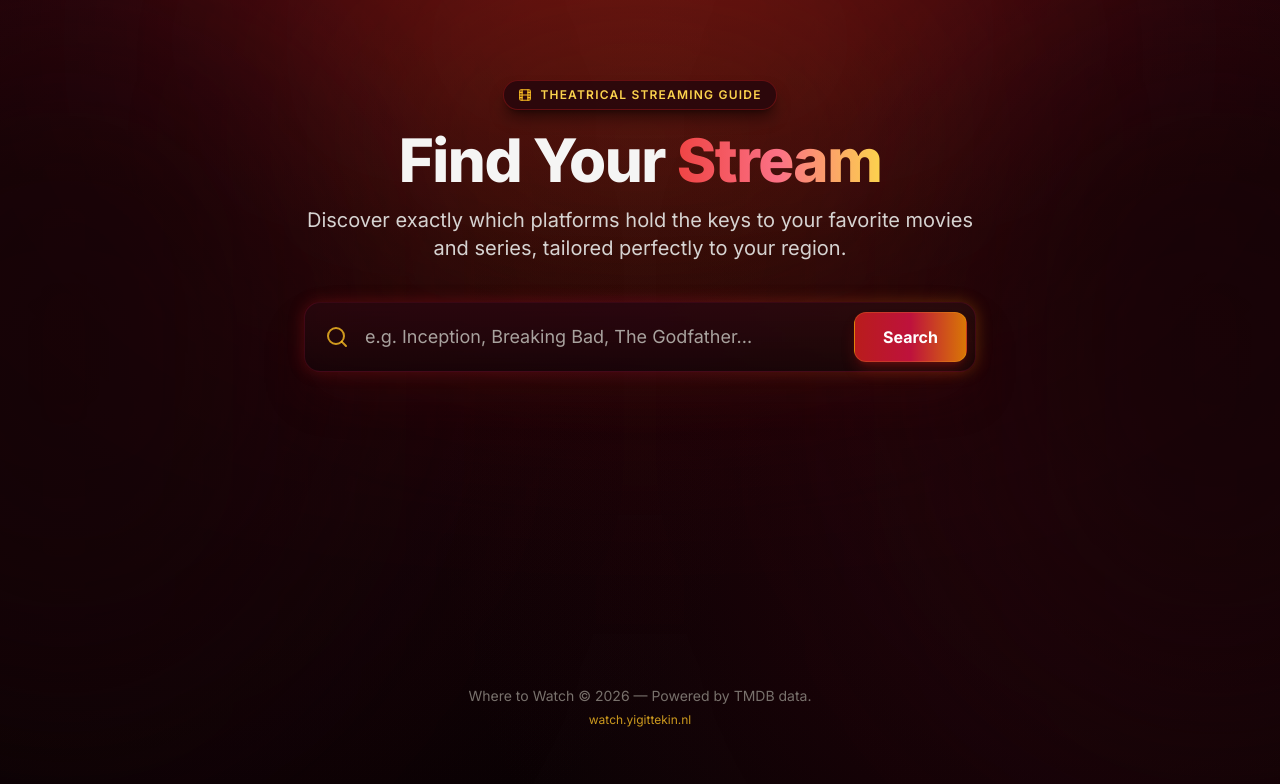
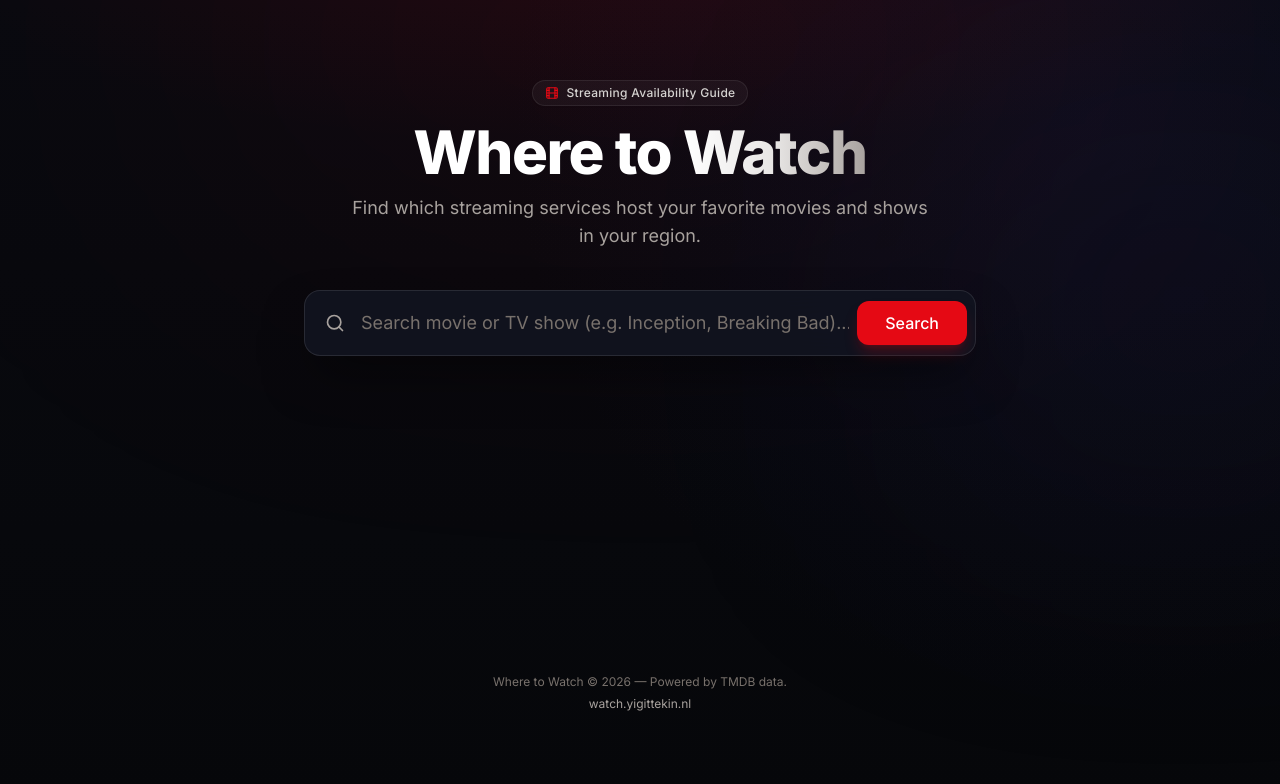
Before and after one commit to yigittekin35/where-to-watch, a Next.js app: page / in a window 1280 px wide. Shown: the top 784 px of the page. Built offline with nearby package versions, Linux system fonts and the light colour scheme.

Commit message:
style: sleek modern cinema dark UI inspired by JustWatch and Letterboxd

```diff
--- a/src/app/globals.css
+++ b/src/app/globals.css
@@ -4,32 +4,23 @@
 
 @layer base {
   body {
-    @apply bg-background text-stone-100 min-h-screen selection:bg-primary selection:text-white;
-    /* Theatrical curtain stage backdrop with dramatic top spotlight */
-    background-color: #0a0204;
+    @apply bg-background text-stone-100 min-h-screen selection:bg-cinema-red selection:text-white antialiased;
+    /* Subtle cinematic dark background with refined ambient depth */
+    background-color: #090a10;
     background-image:
-      radial-gradient(ellipse 90% 45% at 50% -5%, rgba(185, 28, 28, 0.38) 0%, rgba(112, 12, 32, 0.18) 50%, transparent 80%),
-      radial-gradient(circle at 15% 40%, rgba(63, 8, 20, 0.35) 0%, transparent 50%),
-      radial-gradient(circle at 85% 60%, rgba(112, 12, 32, 0.25) 0%, transparent 55%),
-      linear-gradient(180deg, #120306 0%, #0a0204 100%);
+      radial-gradient(ellipse 90% 40% at 50% -5%, rgba(229, 9, 20, 0.08) 0%, transparent 60%),
+      radial-gradient(circle at 85% 15%, rgba(30, 27, 75, 0.2) 0%, transparent 45%),
+      linear-gradient(180deg, #090a10 0%, #06070a 100%);
     background-attachment: fixed;
   }
 }
 
 @layer utilities {
-  .glass-panel {
-    @apply bg-surface/75 backdrop-blur-xl border border-red-950/60 shadow-2xl shadow-black/80;
+  .cinema-card {
+    @apply bg-[#11141f]/90 backdrop-blur-xl border border-white/[0.08] shadow-2xl shadow-black/70 hover:border-white/[0.16] transition-all duration-300;
   }
 
-  .glass-panel-curtain {
-    @apply bg-gradient-to-b from-[#22060d]/85 to-[#130407]/90 backdrop-blur-xl border border-rose-900/30 shadow-2xl shadow-red-950/40;
-  }
-
-  .curtain-glow {
-    box-shadow: 0 0 35px -5px rgba(185, 28, 28, 0.35);
-  }
-
-  .gold-glow {
-    box-shadow: 0 0 25px -4px rgba(245, 158, 11, 0.3);
+  .cinema-input-wrapper {
+    @apply bg-[#11141f]/95 backdrop-blur-xl border border-white/[0.1] shadow-2xl shadow-black/50 focus-within:border-cinema-red/50 focus-within:ring-2 focus-within:ring-cinema-red/20 transition-all duration-300;
   }
 }
--- a/src/app/page.tsx
+++ b/src/app/page.tsx
@@ -43,68 +43,60 @@ export default function Home() {
   };
 
   return (
-    <main className="min-h-screen flex flex-col items-center pt-20 pb-12 px-4 relative overflow-x-hidden">
-      {/* Background decorations - Theater Curtain Velvet & Stage Spotlight Glow */}
+    <main className="min-h-screen flex flex-col items-center pt-20 pb-16 px-4 relative overflow-x-hidden">
+      {/* Background Subtle Ambient Lighting */}
       <div className="fixed inset-0 overflow-hidden pointer-events-none -z-10">
-        {/* Overhead Stage Spotlight */}
-        <div className="absolute top-[-20%] left-1/2 -translate-x-1/2 w-[80%] h-[50%] bg-primary/25 blur-[160px] rounded-full" />
-        {/* Warm Stage Gold Glow */}
-        <div className="absolute top-[2%] left-1/2 -translate-x-1/2 w-[45%] h-[30%] bg-secondary/15 blur-[130px] rounded-full" />
-        {/* Deep Velvet Drapery Shadows */}
-        <div className="absolute top-0 left-[-15%] w-[40%] h-[90%] bg-curtain-900/70 blur-[130px] rounded-full" />
-        <div className="absolute top-0 right-[-15%] w-[40%] h-[90%] bg-curtain-900/70 blur-[130px] rounded-full" />
+        <div className="absolute top-[-15%] left-1/2 -translate-x-1/2 w-[70%] h-[40%] bg-cinema-red/[0.07] blur-[160px] rounded-full" />
+        <div className="absolute top-[20%] right-[-10%] w-[35%] h-[35%] bg-indigo-950/20 blur-[140px] rounded-full" />
       </div>
 
       {/* Header */}
       <div className="text-center mb-10 relative z-10 max-w-2xl mx-auto">
-        <div className="inline-flex items-center gap-2 px-3.5 py-1.5 rounded-full bg-curtain-800/80 border border-primary/40 text-amber-300 text-xs font-semibold tracking-widest uppercase mb-5 shadow-lg shadow-black/50">
-          <Film className="w-3.5 h-3.5 text-amber-400" />
-          <span>Theatrical Streaming Guide</span>
+        <div className="inline-flex items-center gap-2 px-3 py-1 rounded-full bg-white/[0.04] border border-white/[0.08] text-stone-300 text-xs font-medium tracking-wide mb-4 shadow-sm">
+          <Film className="w-3.5 h-3.5 text-cinema-red" />
+          <span>Streaming Availability Guide</span>
         </div>
-        <h1 className="text-5xl md:text-6xl font-extrabold mb-4 tracking-tight text-stone-100">
-          Find Your <span className="text-transparent bg-clip-text bg-gradient-to-r from-red-500 via-rose-400 to-amber-300">Stream</span>
+        <h1 className="text-4xl md:text-6xl font-extrabold mb-3 tracking-tight text-white">
+          Where to <span className="text-transparent bg-clip-text bg-gradient-to-r from-white via-stone-200 to-stone-400">Watch</span>
         </h1>
-        <p className="text-stone-300 text-lg md:text-xl leading-relaxed">
-          Discover exactly which platforms hold the keys to your favorite movies and series, tailored perfectly to your region.
+        <p className="text-stone-400 text-base md:text-lg max-w-xl mx-auto leading-relaxed">
+          Find which streaming services host your favorite movies and shows in your region.
         </p>
       </div>
 
       {/* Search Bar */}
-      <form onSubmit={handleSearch} className="w-full max-w-2xl relative z-10 mb-14 px-2 md:px-0">
-        <div className="relative group">
-          <div className="absolute inset-0 bg-gradient-to-r from-primary via-rose-700 to-secondary rounded-2xl blur opacity-35 group-hover:opacity-60 transition duration-500"></div>
-          <div className="relative glass-panel-curtain rounded-2xl flex items-center p-1.5 md:p-2 focus-within:ring-2 focus-within:ring-secondary/60 transition-all border border-rose-900/50">
-            <Search className="w-5 h-5 md:w-6 md:h-6 text-amber-400/80 ml-2 md:ml-3 mr-1 md:mr-2 shrink-0" />
+      <form onSubmit={handleSearch} className="w-full max-w-2xl relative z-10 mb-12 px-2 md:px-0">
+        <div className="cinema-input-wrapper rounded-2xl flex items-center p-1.5 md:p-2">
+          <Search className="w-5 h-5 text-stone-400 ml-2 md:ml-3 mr-1 md:mr-2 shrink-0" />
           <input
             type="text"
             value={query}
             onChange={(e) => setQuery(e.target.value)}
-              placeholder="e.g. Inception, Breaking Bad, The Godfather..."
-              className="flex-1 min-w-0 bg-transparent border-none outline-none text-base md:text-lg px-2 py-2 md:py-3 text-stone-100 placeholder:text-stone-400"
+            placeholder="Search movie or TV show (e.g. Inception, Breaking Bad)..."
+            className="flex-1 min-w-0 bg-transparent border-none outline-none text-base md:text-lg px-2 py-2 md:py-2.5 text-white placeholder:text-stone-500"
           />
           <button
             type="submit"
             disabled={loading}
-              className="bg-gradient-to-r from-primary via-rose-700 to-secondary hover:from-primary-light hover:to-gold-light text-white px-5 md:px-7 py-2.5 md:py-3 rounded-xl font-bold transition-all shadow-lg shadow-primary/30 disabled:opacity-60 disabled:cursor-not-allowed flex items-center gap-2 shrink-0 text-sm md:text-base border border-amber-400/20"
+            className="bg-cinema-red hover:bg-rose-600 text-white px-5 md:px-7 py-2.5 md:py-2.5 rounded-xl font-medium transition-all shadow-lg shadow-cinema-red/25 disabled:opacity-50 disabled:cursor-not-allowed flex items-center gap-2 shrink-0 text-sm md:text-base"
           >
             {loading ? <Loader2 className="w-4 h-4 md:w-5 md:h-5 animate-spin" /> : 'Search'}
           </button>
-          </div>
         </div>
       </form>
 
       {/* Error Message */}
       {error && (
-        <div className="glass-panel-curtain text-rose-300 px-6 py-4 rounded-xl mb-8 relative z-10 border border-rose-700/40 bg-curtain-900/80 shadow-xl max-w-xl text-center">
+        <div className="bg-red-500/10 border border-red-500/20 text-red-400 px-6 py-3.5 rounded-xl mb-8 relative z-10 max-w-xl text-center text-sm">
           {error}
         </div>
       )}
 
       {/* Results */}
       {results.length > 0 && (
-        <div className="w-full max-w-4xl flex flex-col gap-8 relative z-10">
+        <div className="w-full max-w-4xl flex flex-col gap-6 relative z-10">
           {results.map((result, index) => (
-            <div key={`${result.id}-${result.type}`} className="w-full glass-panel-curtain rounded-3xl overflow-hidden relative border border-rose-900/40 hover:border-secondary/40 transition-all duration-300 shadow-2xl shadow-black/80 animate-in fade-in slide-in-from-bottom-4 duration-700" style={{ animationDelay: `${index * 150}ms`, animationFillMode: 'both' }}>
+            <div key={`${result.id}-${result.type}`} className="w-full cinema-card rounded-2xl overflow-hidden relative animate-in fade-in slide-in-from-bottom-3 duration-500" style={{ animationDelay: `${index * 100}ms`, animationFillMode: 'both' }}>
               <div className="flex flex-col md:flex-row">
                 {/* Poster */}
                 {result.poster_path ? (
@@ -112,29 +104,28 @@ export default function Home() {
                     <img
                       src={result.poster_path}
                       alt={result.title}
-                      className="w-full aspect-[2/3] object-cover object-center rounded-t-3xl md:rounded-l-3xl md:rounded-tr-none"
+                      className="w-full aspect-[2/3] object-cover object-center rounded-t-2xl md:rounded-l-2xl md:rounded-tr-none"
                     />
-                    <div className="absolute inset-0 bg-gradient-to-t from-[#140407] to-transparent md:hidden rounded-t-3xl" />
-                    <div className="absolute inset-0 bg-gradient-to-r from-transparent to-[#140407]/90 hidden md:block rounded-l-3xl pointer-events-none" />
+                    <div className="absolute inset-0 bg-gradient-to-t from-[#11141f] to-transparent md:hidden rounded-t-2xl" />
                   </div>
                 ) : (
-                  <div className="md:w-1/3 aspect-[2/3] bg-curtain-900 flex items-center justify-center shrink-0 border-r border-rose-950">
-                    {result.type === 'movie' ? <Film className="w-16 h-16 text-rose-800" /> : <Tv className="w-16 h-16 text-rose-800" />}
+                  <div className="md:w-1/3 aspect-[2/3] bg-surface flex items-center justify-center shrink-0 border-r border-white/[0.06]">
+                    {result.type === 'movie' ? <Film className="w-14 h-14 text-stone-600" /> : <Tv className="w-14 h-14 text-stone-600" />}
                   </div>
                 )}
 
                 {/* Content */}
-                <div className="md:w-2/3 p-8 flex flex-col w-full">
-                  <div className="flex items-start justify-between gap-4 mb-4">
+                <div className="md:w-2/3 p-6 md:p-8 flex flex-col w-full">
+                  <div className="flex items-start justify-between gap-4 mb-3">
                     <div>
-                      <h2 className="text-2xl md:text-3xl font-bold mb-2 text-stone-100">{result.title}</h2>
-                      <div className="flex items-center gap-3 text-stone-400 text-sm font-medium flex-wrap">
+                      <h2 className="text-2xl md:text-3xl font-bold text-white mb-2">{result.title}</h2>
+                      <div className="flex items-center gap-2.5 text-stone-400 text-sm font-medium flex-wrap">
                         {result.release_date && <span>{result.release_date.substring(0, 4)}</span>}
-                        <span className="flex items-center gap-1.5 bg-curtain-950/80 px-2.5 py-1 rounded-md border border-secondary/30">
-                          <Star className="w-4 h-4 text-amber-400 fill-amber-400" />
-                          <span className="text-amber-300 font-bold">{result.rating ? result.rating.toFixed(1) : 'N/A'}</span>
+                        <span className="flex items-center gap-1 bg-yellow-500/10 px-2 py-0.5 rounded-md border border-yellow-500/20 text-yellow-400 text-xs font-semibold">
+                          <Star className="w-3.5 h-3.5 fill-yellow-400" />
+                          <span>{result.rating ? result.rating.toFixed(1) : 'N/A'}</span>
                         </span>
-                        <span className="uppercase text-xs tracking-wider bg-curtain-800/90 text-rose-200 border border-primary/40 px-2.5 py-1 rounded-md font-bold">
+                        <span className="uppercase text-xs tracking-wider bg-white/[0.06] text-stone-300 border border-white/[0.08] px-2.5 py-0.5 rounded-md font-medium">
                           {result.type === 'movie' ? 'Movie' : 'TV Show'}
                         </span>
                       </div>
@@ -142,7 +133,7 @@ export default function Home() {
                   </div>
 
                   <div className="mb-6">
-                    <p className="text-stone-300 leading-relaxed text-sm md:text-base transition-all duration-300">
+                    <p className="text-stone-300 leading-relaxed text-sm md:text-base">
                       {result.overview
                         ? (result.overview.length > 250 && !expandedIds.has(`${result.id}-${result.type}`)
                             ? `${result.overview.substring(0, 250)}...`
@@ -152,7 +143,7 @@ export default function Home() {
                     {result.overview && result.overview.length > 250 && (
                       <button
                         onClick={() => toggleExpand(`${result.id}-${result.type}`)}
-                        className="text-amber-400 hover:text-amber-300 text-sm font-medium mt-1 focus:outline-none transition-colors"
+                        className="text-stone-400 hover:text-white text-xs font-medium mt-1.5 focus:outline-none transition-colors underline"
                       >
                         {expandedIds.has(`${result.id}-${result.type}`) ? 'Read less' : 'Read more'}
                       </button>
@@ -160,25 +151,25 @@ export default function Home() {
                   </div>
 
                   {/* Streaming Platforms */}
-                  <div className="mt-auto pt-4 border-t border-rose-950">
-                    <div className="flex items-center gap-2 mb-4">
-                      <MonitorPlay className="w-5 h-5 text-amber-400" />
-                      <h3 className="text-lg font-semibold text-stone-100">Available on <span className="text-amber-400/80 text-sm font-normal">({result.region})</span></h3>
+                  <div className="mt-auto pt-4 border-t border-white/[0.08]">
+                    <div className="flex items-center gap-2 mb-3.5">
+                      <MonitorPlay className="w-4 h-4 text-cinema-red" />
+                      <h3 className="text-sm md:text-base font-semibold text-white">Available in <span className="text-stone-400 font-normal">({result.region})</span></h3>
                     </div>
 
                     {result.providers && (result.providers.flatrate?.length > 0 || result.providers.rent?.length > 0 || result.providers.buy?.length > 0) ? (
-                      <div className="space-y-4">
+                      <div className="space-y-3.5">
                         {/* Streaming (Flatrate) */}
                         {result.providers.flatrate?.length > 0 && (
                           <div>
-                            <p className="text-xs text-amber-200/70 mb-2 uppercase tracking-wider font-semibold">Stream (Subscription)</p>
+                            <p className="text-[11px] text-stone-400 mb-2 uppercase tracking-wider font-semibold">Stream</p>
                             <div className="flex flex-wrap gap-2.5">
                               {result.providers.flatrate.map((provider: any) => (
                                 <div key={provider.provider_id} className="group relative">
                                   <img
                                     src={`https://image.tmdb.org/t/p/original${provider.logo_path}`}
                                     alt={provider.provider_name}
-                                    className="w-10 h-10 rounded-xl shadow-lg border border-rose-900/50 group-hover:border-amber-400/70 group-hover:scale-110 transition-all duration-300 cursor-pointer"
+                                    className="w-10 h-10 rounded-xl shadow border border-white/[0.08] group-hover:border-white/[0.25] group-hover:scale-105 transition-all duration-200 cursor-pointer"
                                     title={provider.provider_name}
                                   />
                                 </div>
@@ -190,14 +181,14 @@ export default function Home() {
                         {/* Rent/Buy */}
                         {(!result.providers.flatrate || result.providers.flatrate.length === 0) && (result.providers.rent?.length > 0 || result.providers.buy?.length > 0) && (
                           <div>
-                            <p className="text-xs text-amber-200/70 mb-2 uppercase tracking-wider font-semibold">Rent / Buy</p>
-                            <div className="flex flex-wrap gap-2.5">
+                            <p className="text-[11px] text-stone-400 mb-2 uppercase tracking-wider font-semibold">Rent / Buy</p>
+                            <div className="flex flex-wrap gap-2">
                               {Array.from(new Map([...(result.providers.rent || []), ...(result.providers.buy || [])].map(item => [item.provider_id, item])).values()).map((provider: any) => (
                                 <img
                                   key={provider.provider_id}
                                   src={`https://image.tmdb.org/t/p/original${provider.logo_path}`}
                                   alt={provider.provider_name}
-                                  className="w-8 h-8 rounded-lg shadow-lg border border-rose-900/50 opacity-80 group-hover:opacity-100 group-hover:border-amber-400/70 transition-all duration-300 cursor-pointer"
+                                  className="w-8 h-8 rounded-lg shadow border border-white/[0.08] opacity-80 group-hover:opacity-100 group-hover:scale-105 transition-all duration-200 cursor-pointer"
                                   title={provider.provider_name}
                                 />
                               ))}
@@ -206,8 +197,8 @@ export default function Home() {
                         )}
                       </div>
                     ) : (
-                      <div className="bg-curtain-950/60 rounded-xl p-3.5 border border-rose-950/80 flex items-center justify-center">
-                        <p className="text-stone-400 text-sm">No streaming platforms found for this region.</p>
+                      <div className="bg-white/[0.02] rounded-xl p-3 border border-white/[0.05] flex items-center justify-center">
+                        <p className="text-stone-400 text-xs">No streaming platforms currently listed for this region.</p>
                       </div>
                     )}
                   </div>
@@ -219,13 +210,13 @@ export default function Home() {
       )}
 
       {/* Footer */}
-      <footer className="mt-auto pt-16 pb-6 text-center text-sm text-stone-500 relative z-10 w-full flex flex-col items-center gap-1.5">
+      <footer className="mt-auto pt-16 pb-6 text-center text-xs text-stone-500 relative z-10 w-full flex flex-col items-center gap-1.5">
         <p>Where to Watch &copy; {new Date().getFullYear()} — Powered by TMDB data.</p>
         <a
           href="https://watch.yigittekin.nl/"
           target="_blank"
           rel="noopener noreferrer"
-          className="text-amber-400/80 hover:text-amber-300 text-xs transition-colors"
+          className="text-stone-400 hover:text-white transition-colors"
         >
           watch.yigittekin.nl
         </a>
```
Also changed, not shown: tailwind.config.js (+10 -23 lines). Lines whose indentation alone changed are shown as unchanged.
